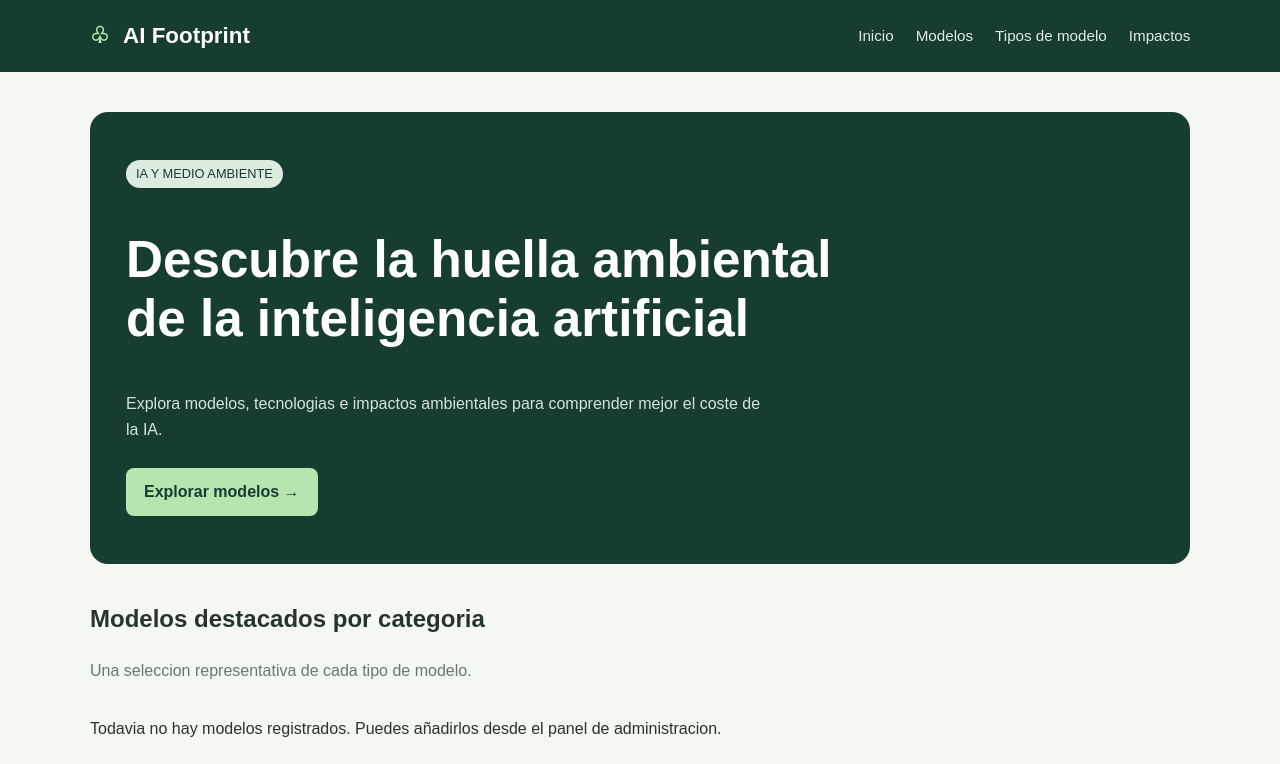
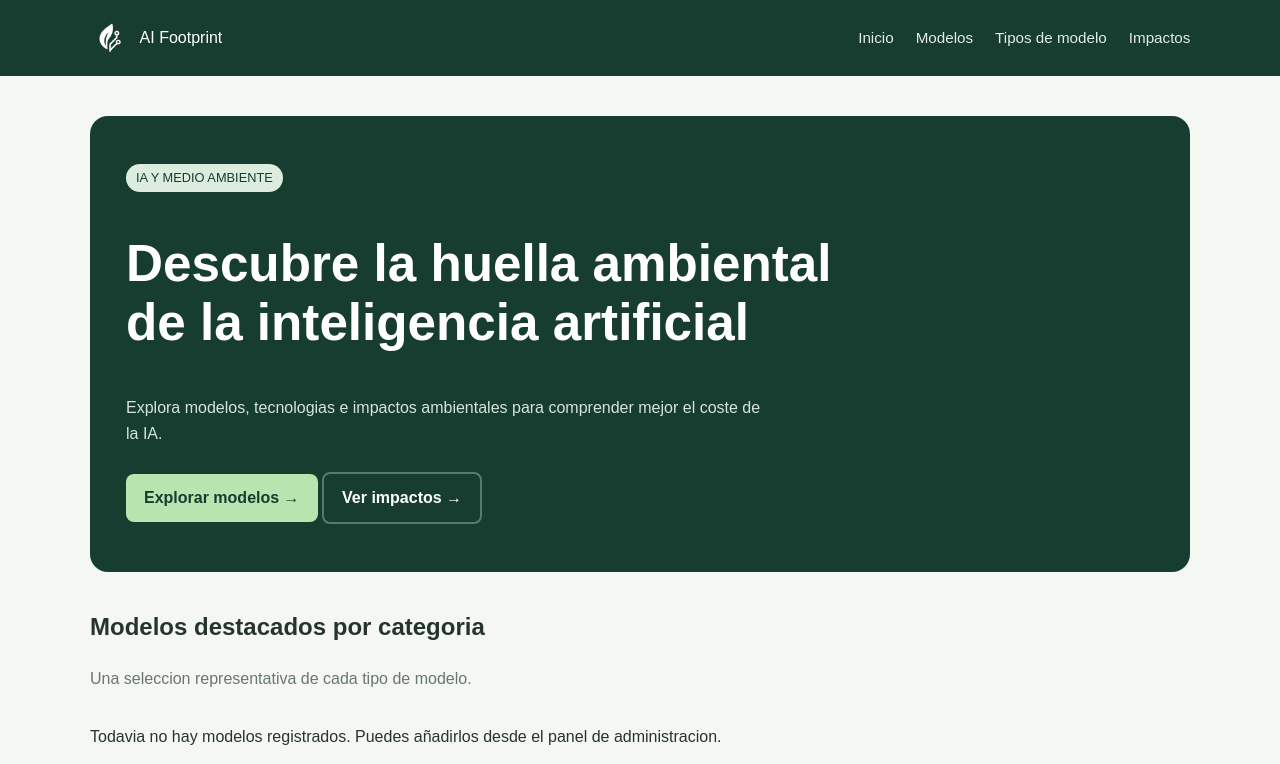
Before and after one commit to Miguelmdez/AIFootPrint, a Django app: page / in a window 1280 px wide. Shown: the top 764 px of the page. Run offline with Django 5.2, Linux system fonts and the light colour scheme; data that the repository does not hold is empty.

Commit message:
Index acabado, bdd añadida, admin añadido, user:admin password:admin

```diff
--- a/aiFootprint/appAIFootprint/templates/base.html
+++ b/aiFootprint/appAIFootprint/templates/base.html
@@ -13,7 +13,9 @@
 
     <header class="cabecera">
         <a href="{% url 'index' %}" class="logo">
-            <span class="logo-icono">♧</span>
+            <img src="{% static 'images/logo.png' %}"
+                 alt="Logo de AI Footprint"
+                 class="logo-imagen">
             AI Footprint
         </a>
 
--- a/aiFootprint/appAIFootprint/templates/index.html
+++ b/aiFootprint/appAIFootprint/templates/index.html
@@ -1,6 +1,6 @@
 
 {% extends "base.html" %}
-
+{% load static %}
 {% block title %}Inicio | AI Footprint{% endblock %}
 
 {% block content %}
@@ -15,6 +15,10 @@
     <a href="{% url 'lista_modelos' %}" class="boton">
         Explorar modelos →
     </a>
+
+    <a href="{% url 'lista_impactos' %}" class="boton-alt">
+        Ver impactos →
+    </a>
 </section>
 
 <section>
@@ -26,6 +30,12 @@
     <div class="grid">
         {% for modelo in modelos_destacados %}
             <article class="tarjeta">
+                <img
+                src="{% static 'images/' %}{{ modelo.nombre }}.png"
+                alt="Imagen de {{ modelo.nombre }}"
+                class="imagen-modelo"
+                >
+
                 <span class="etiqueta">
                     {{ modelo.tipo.nombre }}
                 </span>
--- a/aiFootprint/appAIFootprint/views.py
+++ b/aiFootprint/appAIFootprint/views.py
@@ -90,13 +90,21 @@ def show_impacto(request, impacto_id):
 
 # Devuelve la portada de AI Footprint
 def index(request):
-    modelos = ModeloIA.objects.order_by('nombre')
+    tipos = TipoModelo.objects.order_by('nombre')
+
+    modelos_destacados = []
+
+    for tipo in tipos:
+        modelo = tipo.modelos.order_by('nombre').first()
+
+        if modelo:
+            modelos_destacados.append(modelo)
+
     impactos = ImpactoAmbiental.objects.order_by('nombre')
 
-# Muestra como mucho 6 elementos de cada
     context = {
-        'modelos_destacados': modelos[:6],
-        'impactos': impactos[:6],
+        'modelos_destacados': modelos_destacados,
+        'impactos': impactos[:3], # Muestra un maximo de 3 impactos
     }
 
     return render(request, 'index.html', context)
--- a/aiFootprint/static/css/estilos.css
+++ b/aiFootprint/static/css/estilos.css
@@ -39,14 +39,26 @@ a {
 }
 
 .logo {
-    font-size: 1.4rem;
-    font-weight: bold;
+    display: inline-flex;
+    align-items: center;
+    gap: 10px;
+    text-decoration: none;
 }
 
-.logo-icono {
-    color: #b8e4b0;
-    margin-right: 8px;
+.logo-imagen {
+    width: 40px;
+    height: 40px;
+    object-fit: contain;
 }
+
+img.imagen-modelo {
+    display: block;
+    width: 140px;
+    height: 140px;
+    object-fit: contain;
+    margin: 0 auto 12px;
+    border-radius: 12px;
+    }
 
 .navegacion {
     display: flex;
@@ -96,6 +108,28 @@ a {
     border-radius: 8px;
     font-weight: bold;
     margin-top: 10px;
+}
+
+.boton-alt {
+    display: inline-block;
+    padding: 11px 18px;
+    background: transparent;
+    color: #ffffff;
+    border-radius: 8px;
+    font-weight: bold;
+    margin-top: 10px;
+    border: 2px solid #527c70;
+
+}
+
+.boton-alt:hover {
+    background: #244b40;
+    border-color: #8bb5a5;
+}
+
+.boton-alt:focus-visible {
+    outline: 2px solid #ffffff;
+    outline-offset: 4px;
 }
 
 .grid {
```
Also changed, not shown: aiFootprint/static/images/DALL-E.png (added), aiFootprint/static/images/claude.png (added), aiFootprint/static/images/gemini.png (added), aiFootprint/static/images/logo.png (added), aiFootprint/static/images/whisper.png (added).
